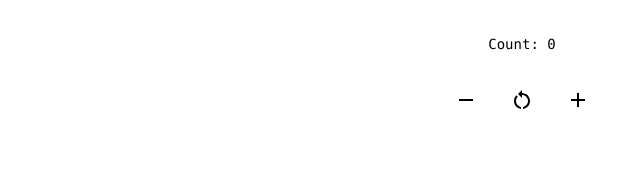
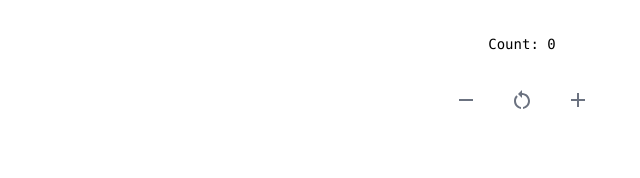
Before and after one commit to SurkovKostiantyn/my-app, a Next.js app: page / in a window 1280 px wide. Shown: the part 327-505 px from the top of the page, without its empty margins (118-758 px from the left). Built offline with nearby package versions, Linux system fonts and the light colour scheme.

Commit message:
transition duration

```diff
--- a/app/components/Counter.tsx
+++ b/app/components/Counter.tsx
@@ -12,13 +12,13 @@ const Counter: React.FC = () => {
         <div className="w-full max-w-5xl flex flex-col justify-center flex-grow">
             <p className="px-4 py-4 text-center font-mono text-sm">Count: {count}</p>
             <div className="w-full flex flex-row justify-center">
-                <button onClick={decrement} className="px-4 py-4">
+                <button onClick={decrement} className="px-4 py-4 text-gray-500 hover:text-black hover:dark:text-white  duration-100">
                     <RemoveIcon/>
                 </button>
-                <button onClick={reset} className="px-4 py-4">
+                <button onClick={reset} className="px-4 py-4 text-gray-500 hover:text-black hover:dark:text-white duration-100">
                     <RestartAltIcon/>
                 </button>
-                <button onClick={increment} className="px-4 py-4">
+                <button onClick={increment} className="px-4 py-4 text-gray-500 hover:text-black hover:dark:text-white duration-100">
                     <AddIcon/>
                 </button>
             </div>
--- a/app/components/Navigation.tsx
+++ b/app/components/Navigation.tsx
@@ -28,6 +28,7 @@ const Navigation = ({ links }: NavigationProps) => {
                         dark:border-black
                         hover:border-black
                         hover:dark:border-white
+                        duration-100
                         "
                 >
                     {link.label}
--- a/app/globals.css
+++ b/app/globals.css
@@ -6,6 +6,16 @@
   --foreground-rgb: 0, 0, 0;
   --background-start-rgb: 255, 255, 255;
   --background-end-rgb: 255, 255, 255;
+}
+
+*::-webkit-scrollbar {
+  width: 0;
+  height: 0;
+}
+
+* {
+  -ms-overflow-style: none;  /* IE and Edge */
+  scrollbar-width: none;  /* Firefox */
 }
 
 @media (prefers-color-scheme: dark) {
```
